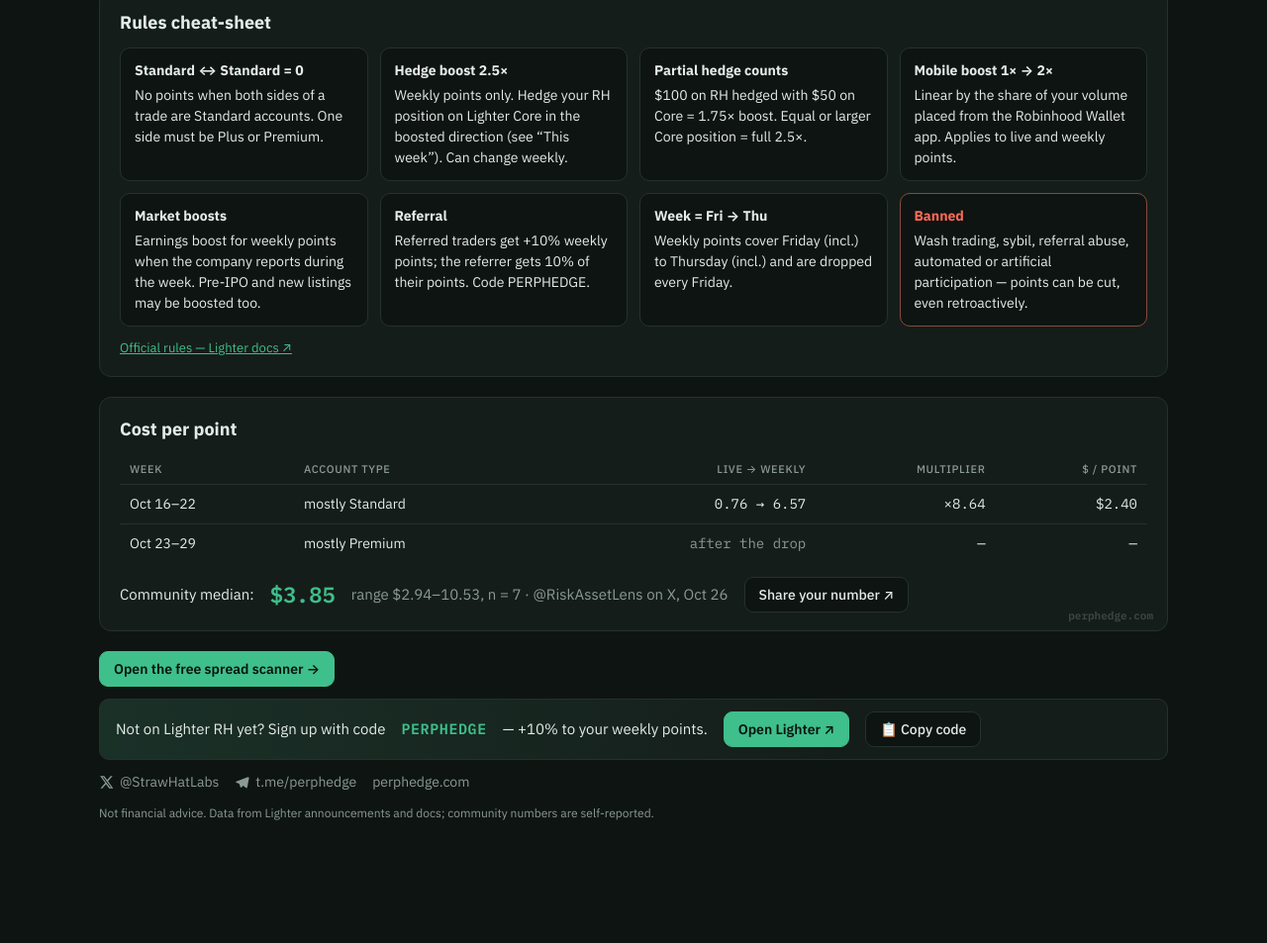
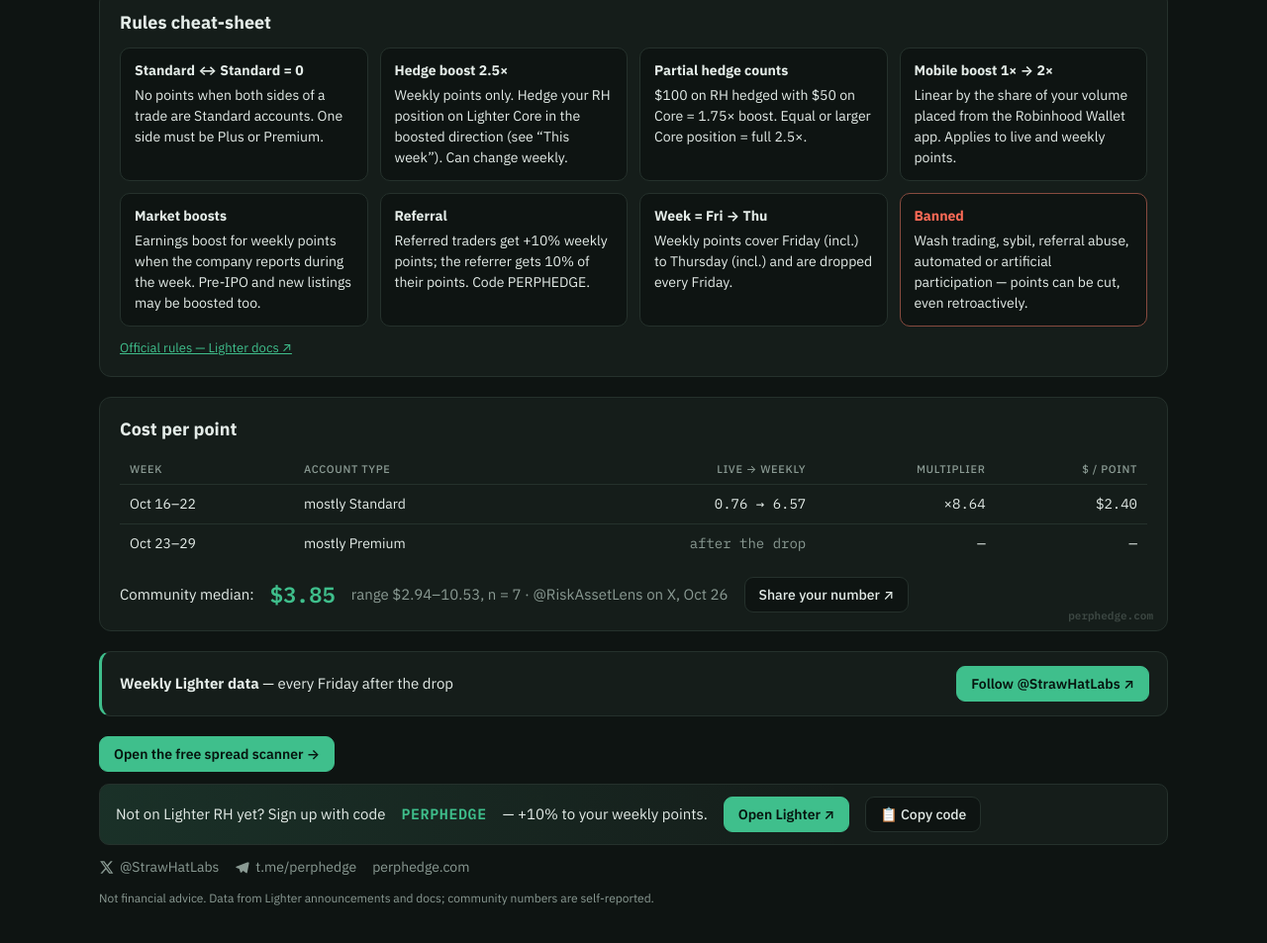
Before and after one commit to ToshibaTG/perphedge, a plain HTML site: page points/index.html in a window 1280 px wide. Shown: the part 1602-2555 px from the top of the page at 99% size. Before the commit the page ends 2481 px from the top, so only its background shows below. Drawn offline with Linux system fonts and the light colour scheme.

Commit message:
Add files via upload

```diff
--- a/points/index.html
+++ b/points/index.html
@@ -56,6 +56,9 @@
 .cd .w{color:var(--muted);font-size:13px}
 .upd{color:var(--muted);font-size:13px}
 /* cards */
+.follow{display:flex;align-items:center;justify-content:space-between;gap:12px;flex-wrap:wrap;background:var(--panel);border:1px solid var(--line);border-left:3px solid var(--accent);border-radius:12px;padding:14px 18px}
+.follow .ft{font-size:15px}
+@media (max-width:560px){.follow .btn{width:100%;text-align:center}}
 .card{background:var(--panel);border:1px solid var(--line);border-radius:12px;padding:18px 20px;position:relative;overflow:hidden}
 .card h2{margin:0 0 12px;font-size:18px}
 .card h2 small{font-weight:400;color:var(--muted);font-size:13px;margin-left:8px}
@@ -177,6 +180,11 @@
     <span class="wm">perphedge.com</span>
   </section>
 
+  <section class="follow">
+    <div class="ft"><b data-t="fw1">Weekly Lighter data</b> <span data-t="fw2">— every Friday after the drop</span></div>
+    <a class="btn go" href="https://x.com/StrawHatLabs" target="_blank" rel="noopener" data-t="fbtn">Follow @StrawHatLabs ↗</a>
+  </section>
+
   <section class="cta">
     <a class="btn go" href="/" data-t="open">Open the free spread scanner →</a>
     <div class="ref">
@@ -205,6 +213,7 @@
   pool:'Недельный пул', poolsub:'поинтов раздают каждую пятницу', date:'Дата', poolc:'Пул', dw:'Δ за неделю', what:'Что изменилось', src:'Источник',
   rules:'Правила одним экраном', docs:'Официальные правила — документация Lighter ↗', cpp:'Сколько стоит поинт',
   week:'Неделя', acc:'Тип аккаунта', lw:'Лайв → Недельные', mult:'Множитель', ppp:'$ за поинт',
+  fw1:'Данные Lighter каждую неделю', fw2:'— после пятничной раздачи', fbtn:'Подписаться на @StrawHatLabs ↗',
   open:'Открыть бесплатный сканер спреда →', ref1:'Ещё не на Lighter RH? Регистрируйтесь по коду', ref2:'— +10% к недельным поинтам.',
   openl:'Открыть Lighter ↗', copy:'📋 Скопировать код', copied:'✓ Скопировано',
   disc:'Не финансовый совет. Данные из анонсов и документации Lighter; цифры сообщества — со слов участников.',
```
